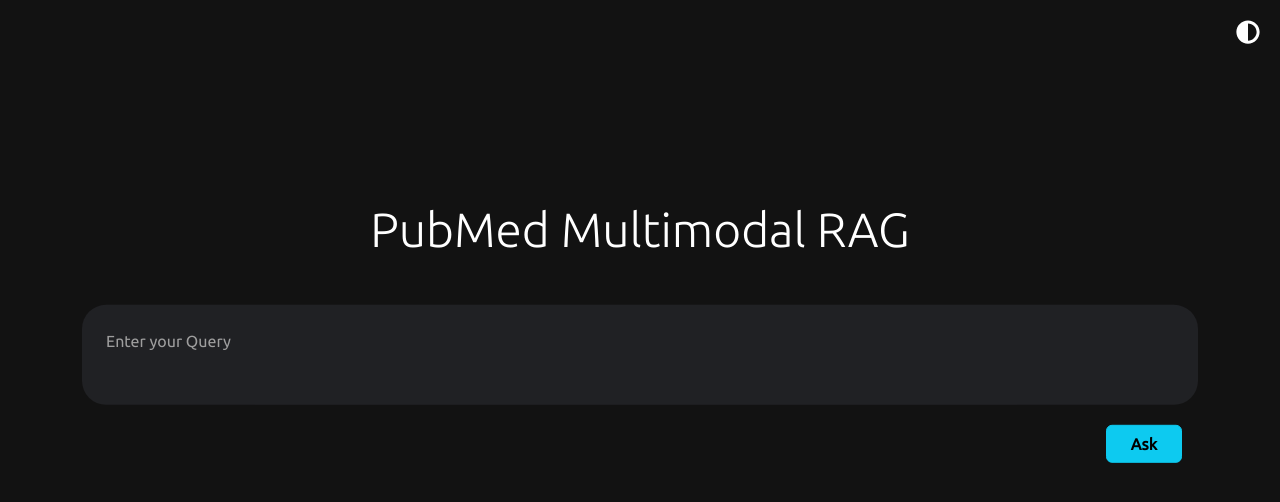
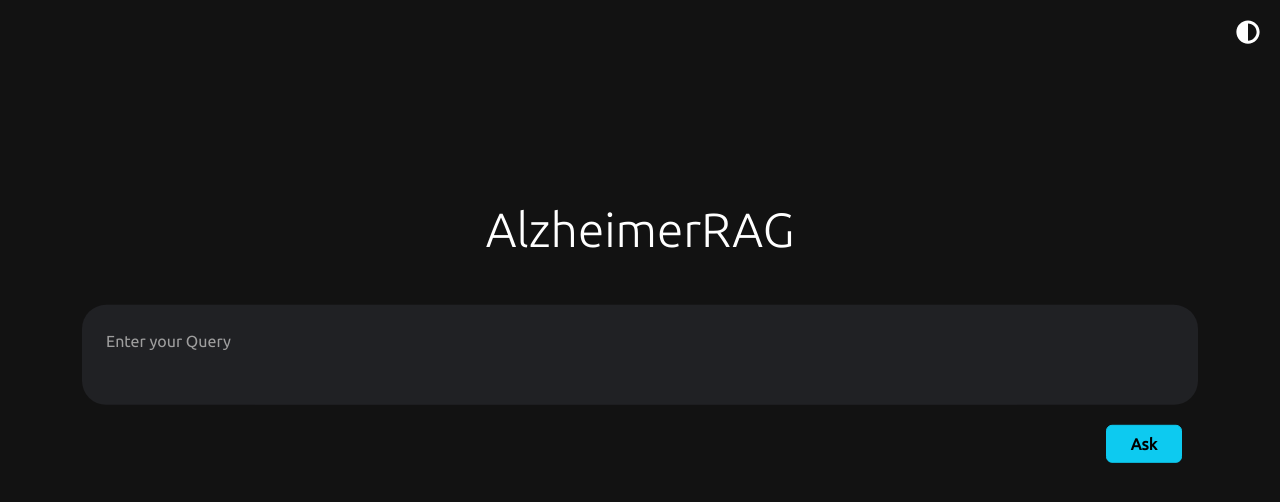
Before and after one commit to Aritra23/PubMed-Multimodal-RAG, a FastAPI app: page / in a window 1280 px wide. Shown: the top 502 px of the page. Run offline with FastAPI, Linux system fonts and the light colour scheme; some libraries are stand-ins or nearby versions.

Commit message:
update project name

```diff
--- a/templates/index.html
+++ b/templates/index.html
@@ -1,6 +1,6 @@
 <html>
 <head>
-    <title>PubMed Multimodal RAG</title>
+    <title>AlzheimerRAG</title>
     <link href="https://cdn.jsdelivr.net/npm/bootstrap@5.3.2/dist/css/bootstrap.min.css" rel="stylesheet" integrity="sha384-T3c6CoIi6uLrA9TneNEoa7RxnatzjcDSCmG1MXxSR1GAsXEV/Dwwykc2MPK8M2HN" crossorigin="anonymous">
     <link href="https://fonts.googleapis.com/css2?family=Ubuntu:wght@300;400&display=swap" rel="stylesheet">
     <style>
@@ -78,7 +78,7 @@
     <div class="container">
         <div class="row">
             <div class="col-sm-12">
-                <div class="title">PubMed Multimodal RAG</div>
+                <div class="title">AlzheimerRAG</div>
                 <textarea class="input-box" placeholder="Enter your Query" id="promptInput"></textarea>
                 <div class="mb-5 text-end">
                     <button class="btn btn-md btn-info me-3 ps-4 pe-4" onclick="optimizePrompt()"><b>Ask</b></button>
```
